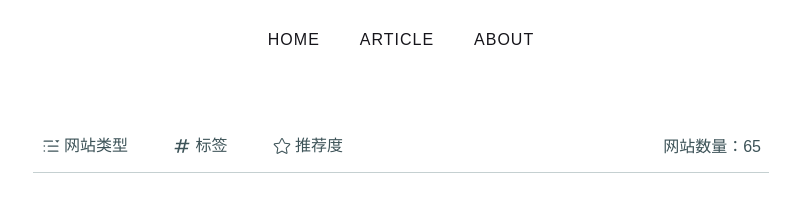
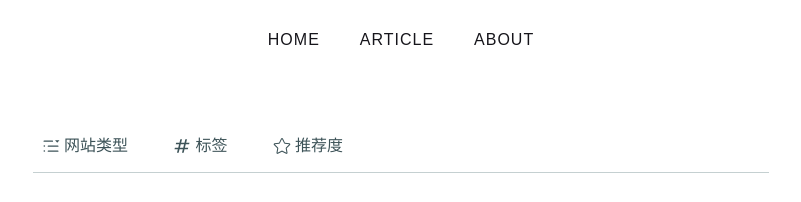
Before and after one commit to liu-ziting/Blog-23, a Vue app: page / in a window 1280 px wide. Shown: the top 202 px of the page, without its empty margins (239-1040 px from the left). Built offline with nearby package versions, Linux system fonts and the light colour scheme; a web font is replaced by a local one.

Commit message:
隐藏网站数量

```diff
--- a/src/pages/HomeBlog.vue
+++ b/src/pages/HomeBlog.vue
@@ -58,7 +58,7 @@
                     </li>
                     <li class="nav__label nav__label--clear" @click="clearAllFilters">Clear all</li>
                 </menu>
-                <p>网站数量：{{ dataList.length + 1 }}</p>
+                <!-- <p>网站数量：{{ dataList.length + 1 }}</p> -->
             </nav>
             <transition-group name="dropdown" tag="section" class="dropdown" :style="dropdown">
                 <menu
```
